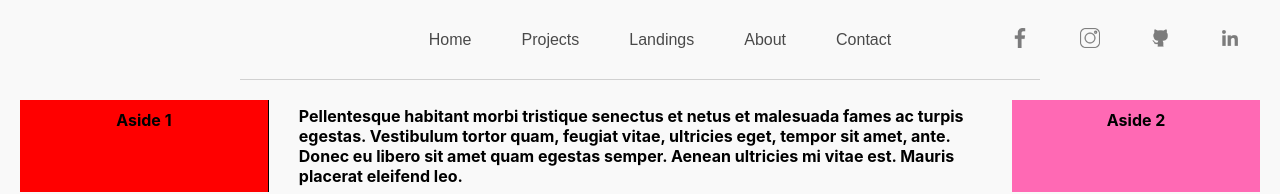
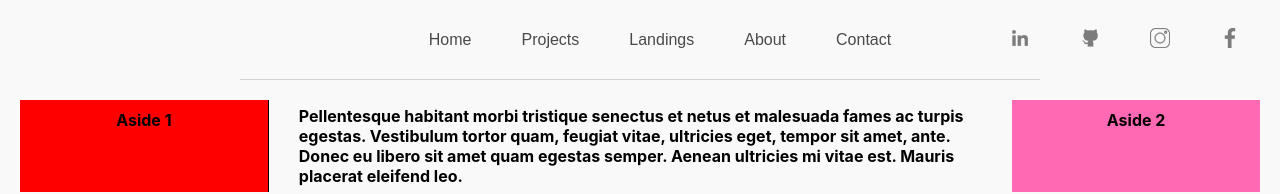
Before and after one commit to Ramox7171/RamoxMainPage, a React (Vite) app: page / in a window 1280 px wide. Shown: the top 194 px of the page. Built offline with nearby package versions, Linux system fonts and the light colour scheme.

Commit message:
Change social icon order

```diff
--- a/src/components/SocialButtons.jsx
+++ b/src/components/SocialButtons.jsx
@@ -13,10 +13,13 @@ export default function SocialButtons() {
   return (
 
     <div className='socialbuttons'>
+      <a href={linked}><img src={linkedin} alt="linkedin" /></a>
+      <a href={git}><img src={github} alt="github" /></a>
+      <a href={insta}><img src={instagram} alt="instagram" /></a>
       <a href={fb}><img src={facebook} alt="facebook" /></a>
-      <a href={insta}><img src={instagram} alt="instagram" /></a>
-      <a href={git}><img src={github} alt="github" /></a>
-      <a href={linked}><img src={linkedin} alt="linkedin" /></a>
+
+
+
 
       </div>
 
```
